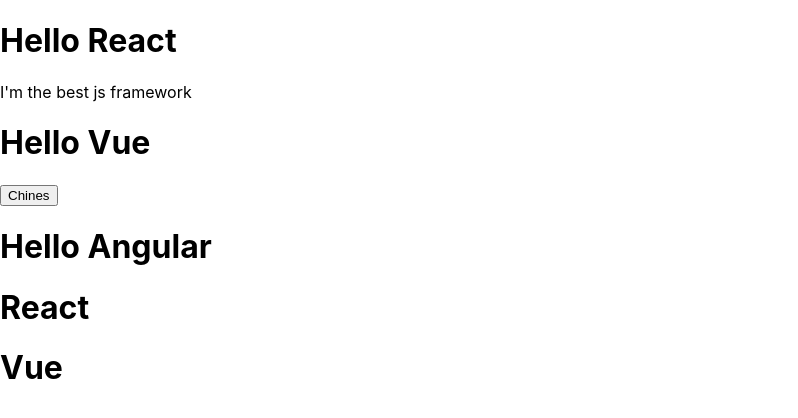
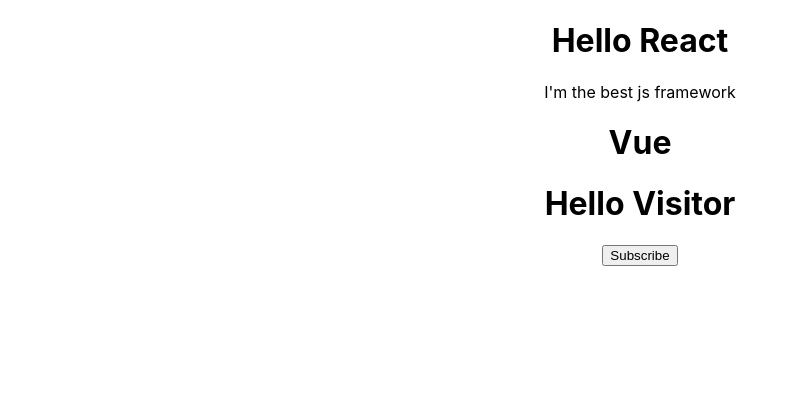
Before and after one commit to Nickx58/react, a React (Create React App) app: page / in a window 1280 px wide. Shown: the top 418 px of the page, without its empty margins (0-798 px from the left). Built offline with nearby package versions, Linux system fonts and the light colour scheme.

Commit message:
State and setState in react

```diff
--- a/src/App.js
+++ b/src/App.js
@@ -1,19 +1,17 @@
 import React from "react";
 import Greet from "./components/Greet";
 import Welcome from "./components/Welcome";
+import Message from "./components/Message";
+import "./App.css";
 
 function App() {
   return (
-    <div>
+    <div className="App">
       <Greet name="React">
         <p> I'm the best js framework </p>
       </Greet>
-      <Greet name="Vue">
-        <button>Chines</button>
-      </Greet>
-      <Greet name="Angular" />
-      <Welcome name="React" />
       <Welcome name="Vue" />
+      <Message />
     </div>
   );
 }
--- /dev/null
+++ b/src/components/Message.js
@@ -0,0 +1,21 @@
+import React, { Component } from "react";
+
+class Message extends Component {
+  state = {
+    message: "Hello Visitor",
+  };
+
+  changeText = () => {
+    this.setState({ message: "Thanks for subscribing" });
+  };
+
+  render() {
+    return (
+      <div>
+        <h1> {this.state.message} </h1>
+        <button onClick={this.changeText}> Subscribe </button>
+      </div>
+    );
+  }
+}
+export default Message;
```
